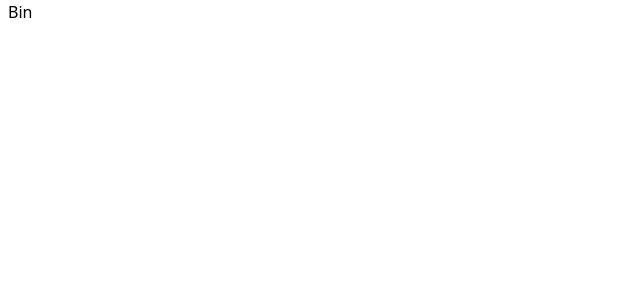
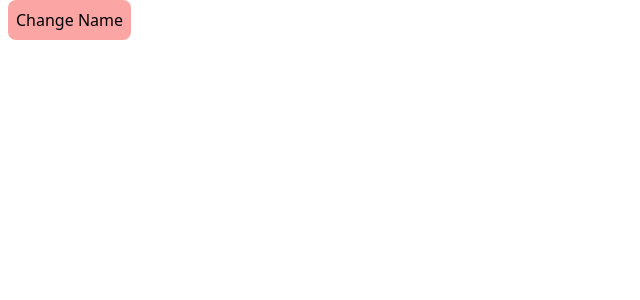
Before and after one commit to soAcademy/workshop-state-and-event, a React (Create React App) app: page / in a window 1280 px wide. Shown: the top 300 px of the page, without its empty margins (0-640 px from the left). Built offline with nearby package versions, Linux system fonts and the light colour scheme.

Commit message:
feat:add change name button

```diff
--- a/src/LocalStorage/LocalStorage1.js
+++ b/src/LocalStorage/LocalStorage1.js
@@ -1,8 +1,18 @@
 const LocalStorage1 = () => {
+  const username = localStorage.getItem("username");
+  return (
+    <div>
+      {username}
+      <button
+        onClick={() => {
+          localStorage.setItem("username", `${username === "Bin" ? "Earth" : "Bin"}`);
+        }}
+        className="rounded-lg p-2 bg-red-300"
+      >
+        Change Name
+      </button>
+    </div>
+  );
+};
 
-  localStorage.setItem("username", "Bin")
-  const username = localStorage.getItem("username")
-  return <>{username}</>
-}
-
-export default LocalStorage1
+export default LocalStorage1;
```
